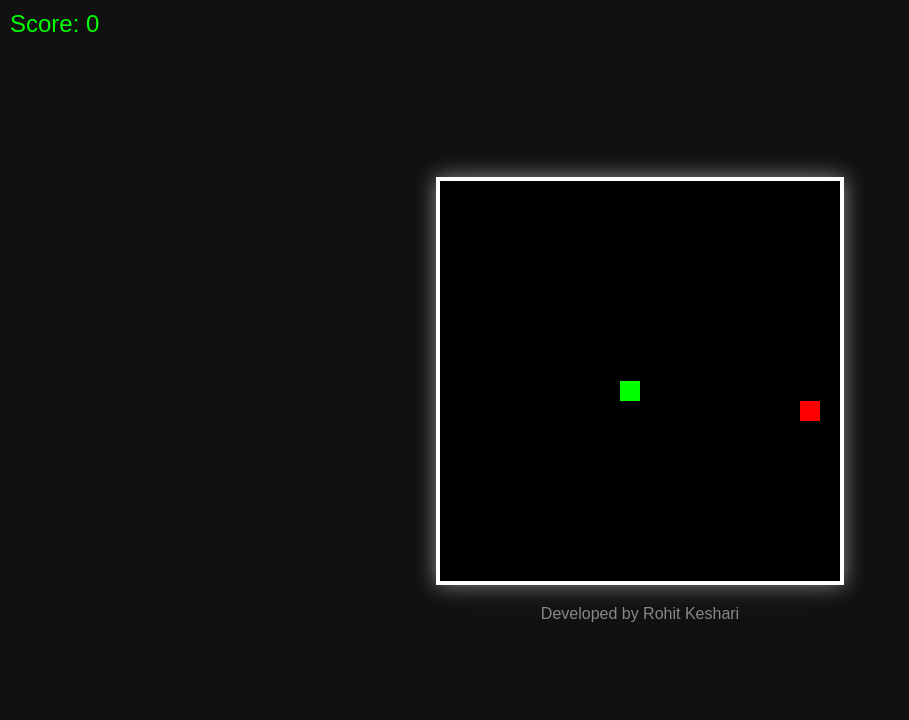
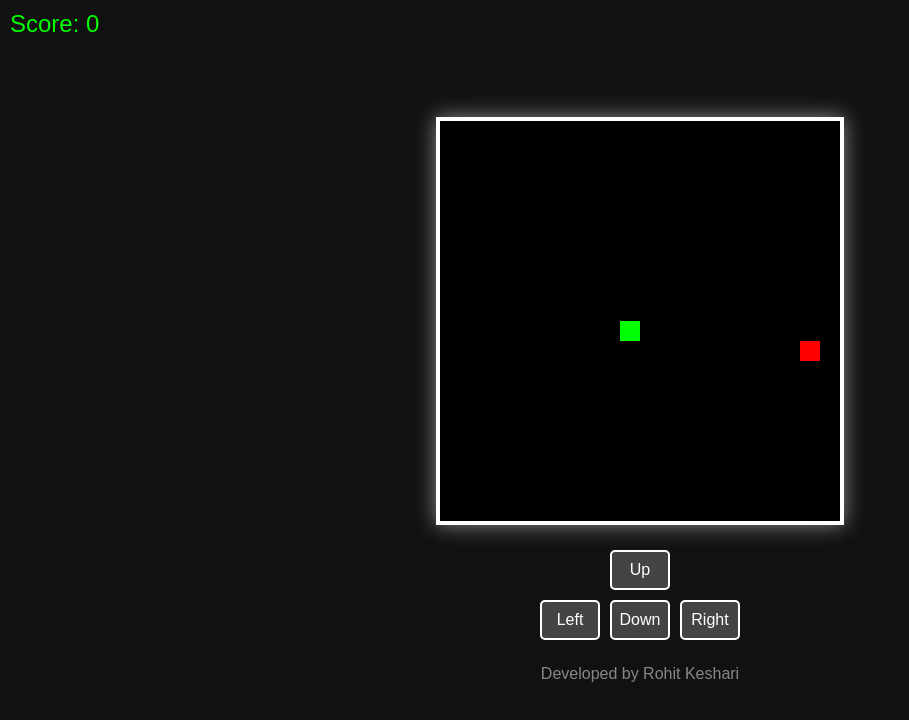
Before and after one commit to rohitkeshari0143/Snack-game., a plain HTML site: page index.html in a window 1280 px wide. Shown: the whole page, without its empty margins (0-909 px from the left). Drawn offline with Linux system fonts and the light colour scheme.

Commit message:
Add files via upload

```diff
--- a/index.html
+++ b/index.html
@@ -34,11 +34,45 @@
             font-size: 16px;
             color: #888; /* Light gray for the footer text */
         }
+        .controls {
+            margin-top: 20px;
+            display: flex;
+            flex-direction: column;
+            align-items: center;
+        }
+        .controls button {
+            width: 60px;
+            height: 40px;
+            margin: 5px;
+            font-size: 16px;
+            background-color: #444;
+            color: white;
+            border: 2px solid #fff;
+            border-radius: 5px;
+            cursor: pointer;
+        }
+        .controls button:hover {
+            background-color: #666;
+        }
+        .controls .row {
+            display: flex;
+            justify-content: center;
+        }
     </style>
 </head>
 <body>
     <div id="score">Score: 0</div>
     <canvas id="gameCanvas" width="400" height="400"></canvas>
+    <div class="controls">
+        <div class="row">
+            <button id="up">Up</button>
+        </div>
+        <div class="row">
+            <button id="left">Left</button>
+            <button id="down">Down</button>
+            <button id="right">Right</button>
+        </div>
+    </div>
     <footer>Developed by Rohit Keshari</footer> <!-- Developer name added here -->
     <script>
         const canvas = document.getElementById("gameCanvas");
@@ -119,7 +153,7 @@
             return false;
         }
 
-        // Control the snake
+        // Control the snake using keyboard
         document.addEventListener("keydown", (event) => {
             if (event.key === "ArrowLeft" && direction !== "RIGHT") {
                 direction = "LEFT";
@@ -132,6 +166,20 @@
             }
         });
 
+        // Control the snake using buttons
+        document.getElementById("left").addEventListener("click", () => {
+            if (direction !== "RIGHT") direction = "LEFT";
+        });
+        document.getElementById("up").addEventListener("click", () => {
+            if (direction !== "DOWN") direction = "UP";
+        });
+        document.getElementById("right").addEventListener("click", () => {
+            if (direction !== "LEFT") direction = "RIGHT";
+        });
+        document.getElementById("down").addEventListener("click", () => {
+            if (direction !== "UP") direction = "DOWN";
+        });
+
         // Run the game
         const game = setInterval(drawGame, 280); // Adjusted interval for classic speed
     </script>
```
